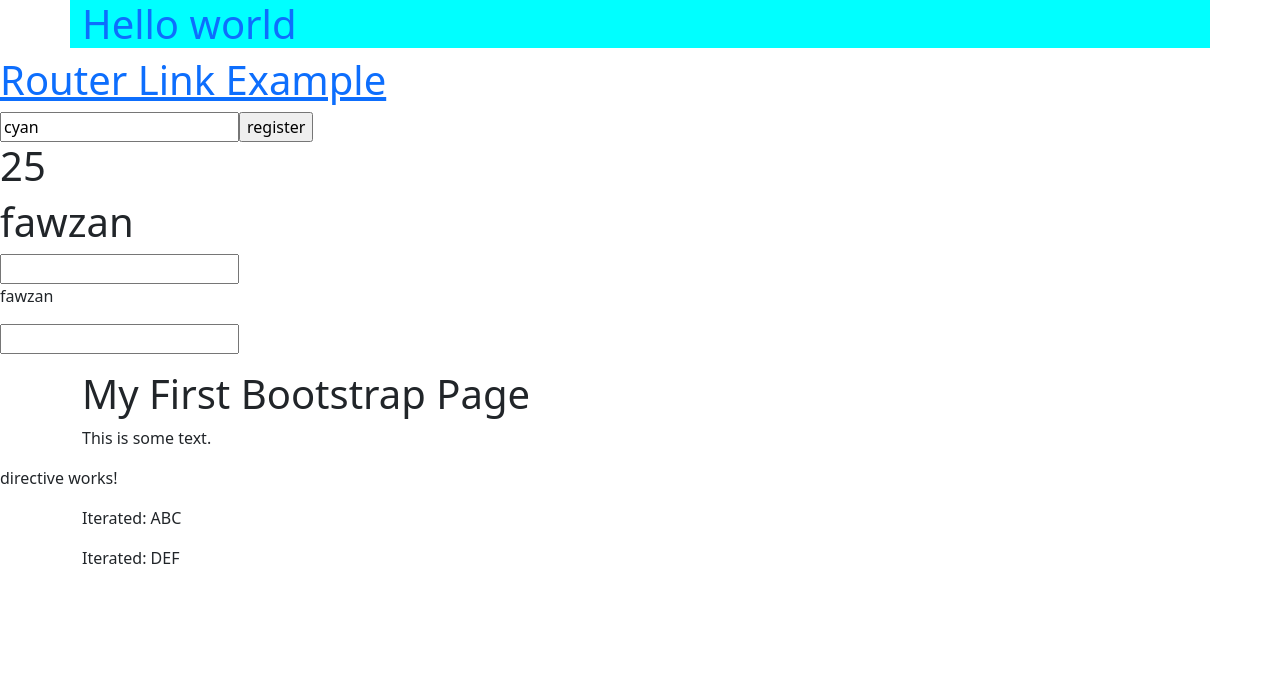
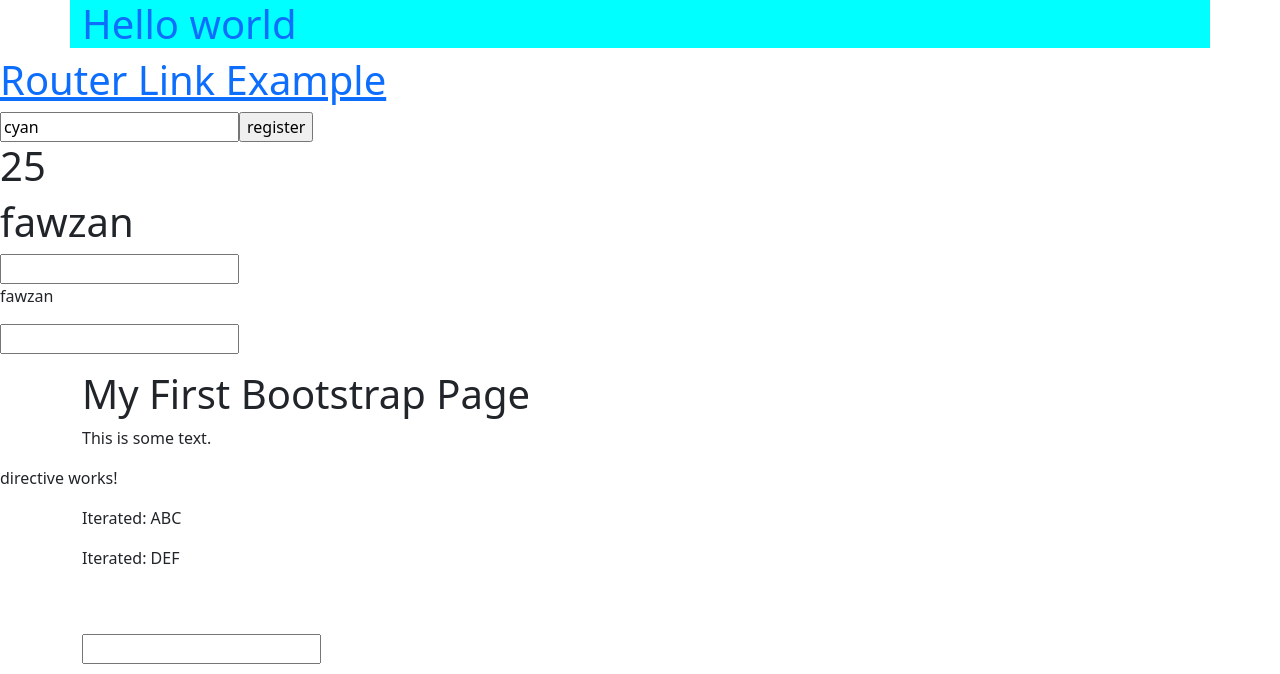
Before and after one commit to fawzanoachira/Angular-Tutorials, an Angular app in the folder angular-basics/: page / in a window 1280 px wide. Shown: the top 674 px of the page. Built offline with nearby package versions, Linux system fonts and the light colour scheme.

Commit message:
ngIf example

```diff
--- a/angular-basics/src/app/directive/directive.component.html
+++ b/angular-basics/src/app/directive/directive.component.html
@@ -2,3 +2,8 @@
 <div class="container" *ngFor="let name of names">
     <p>Iterated: {{name}}</p>
 </div>
+
+<div class="container">
+    <input type="text" class="mt-5" [(ngModel)]="searched_text">
+</div>
+<p class="mt-3 ms-3"  *ngIf="searched_text != ''">Searched Text: {{searched_text}}</p>
--- a/angular-basics/src/app/directive/directive.component.ts
+++ b/angular-basics/src/app/directive/directive.component.ts
@@ -7,4 +7,10 @@ import { Component } from '@angular/core';
 })
 export class DirectiveComponent {
     public names:string[] = ["ABC", "DEF"];
+
+    public searched_text:string="";
+
+    searchText(event:any){
+      this.searched_text = event.target.value;
+    }
 }
```
